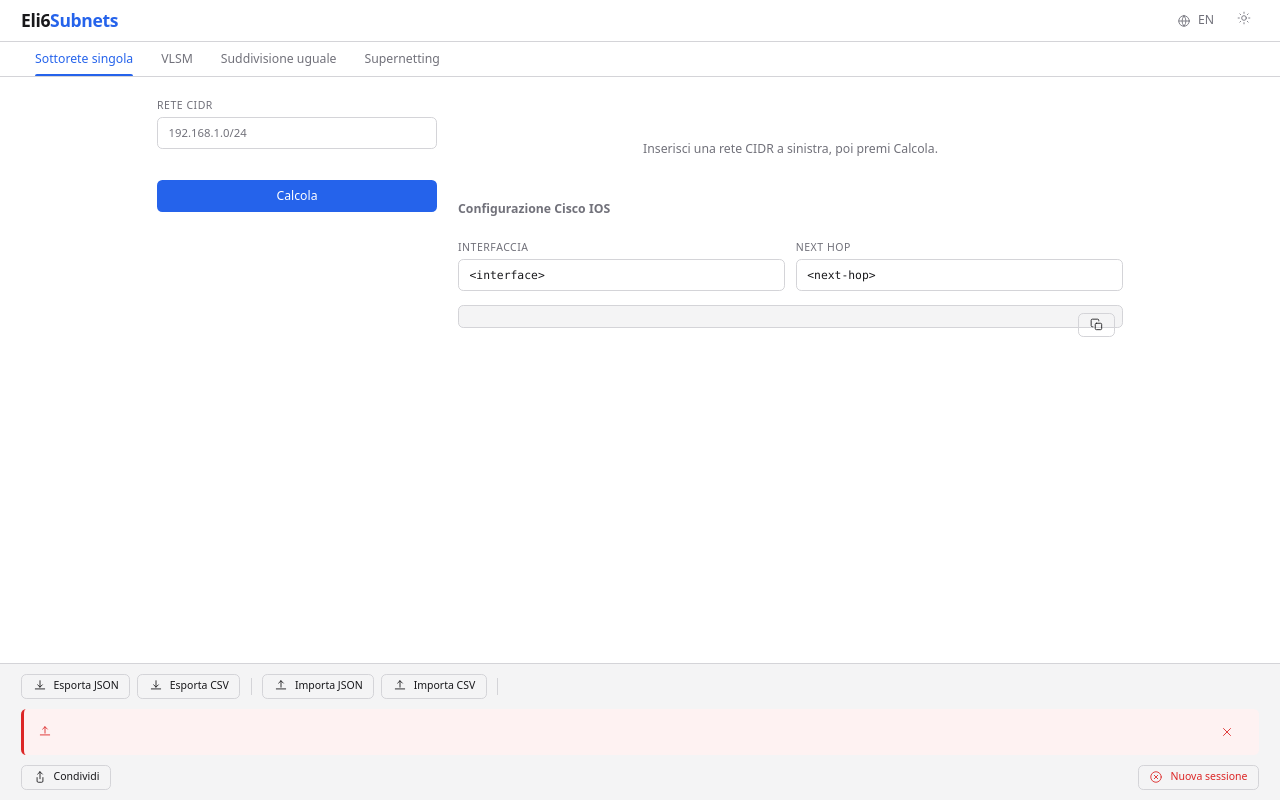
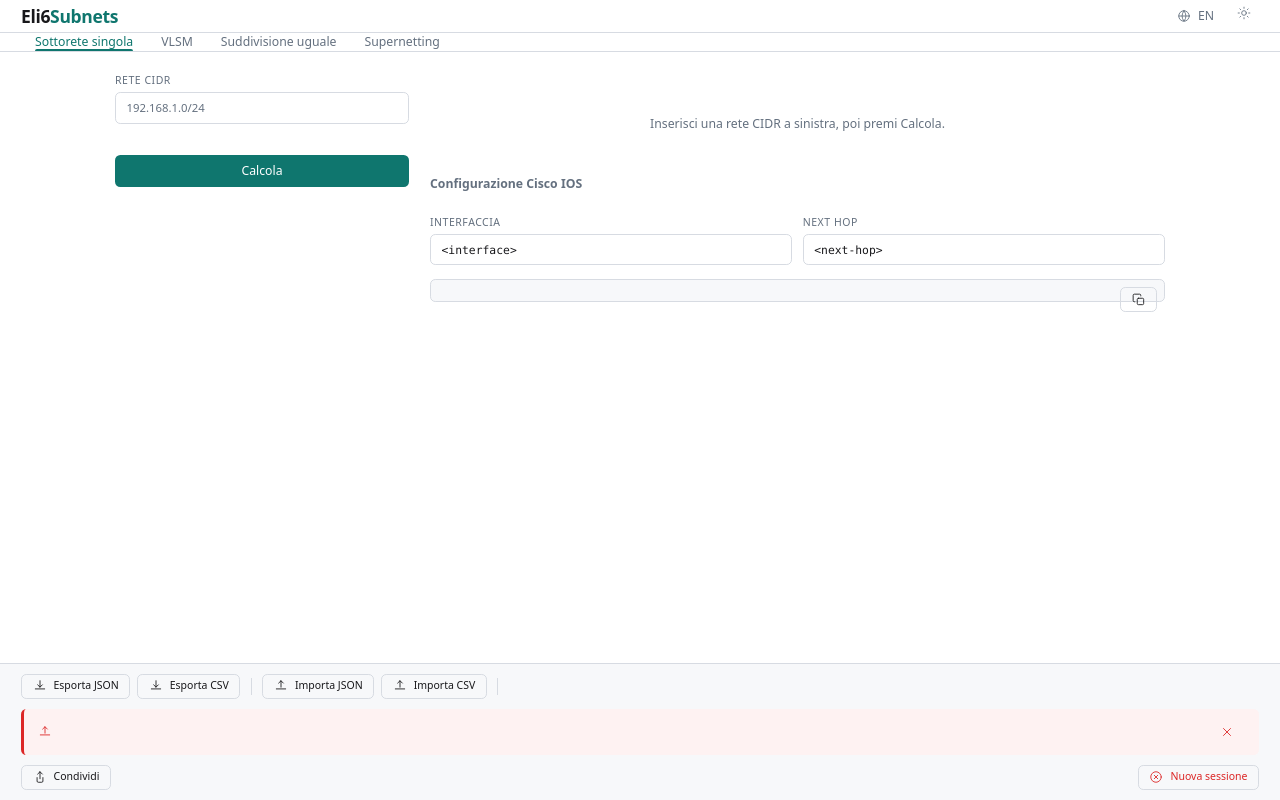
Before and after one commit to EliseyRotar/Eli6Subnets, a website built with Vite: page index.html in a window 1280 px wide. Built offline with nearby package versions, Linux system fonts and the light colour scheme.

Commit message:
style: go dark-first with a teal accent and blue secondary

```diff
--- a/src/styles/tokens.css
+++ b/src/styles/tokens.css
@@ -1,39 +1,53 @@
 /*
-  Design tokens for Eli6Subnets.
+  Design tokens for Eli6Subnets — dark-first dashboard.
 
-  Accent colour: #2563eb (blue-600).
-  Rationale: reads as a technical/network-tool colour; achieves WCAG AA
-  contrast (4.7:1) on both white (#fff) and the dark background (#0f0f13);
-  avoids the cliché cyan-violet gradient common in AI-generated UIs.
+  Accent (primary): teal #2dd4bf on dark / #0f766e on light.
+  Rationale: reads as an operational/network colour (the look of the
+  reference dashboard the redesign is based on), keeps WCAG AA contrast
+  against both schemes, and stays clear of the blue-violet gradient look.
 
-  Depth in the light theme is achieved through surface vs background
-  distinction and border weight — no shadows or gradients.
+  Secondary accent: blue (#60a5fa dark / #2563eb light) — reserved for
+  links, informational data and secondary series in charts, so primary
+  actions (teal) never compete with data (blue).
+
+  The dark scheme is the default theme; light is the override. Depth in
+  dark mode comes from surface steps plus a hairline border, in light mode
+  from surface vs background plus border weight.
 */
 
 :root {
-  /* ---------- Accent ---------- */
-  --color-accent:        #2563eb;
-  --color-accent-hover:  #1d4ed8;
-  --color-accent-active: #1e40af;
-  --color-accent-text:   #ffffff;
-  --color-accent-subtle: #eff6ff; /* tint for selected-tab background */
+  /* ---------- Primary accent: teal ---------- */
+  --color-accent:        #2dd4bf;
+  --color-accent-hover:  #5eead4;
+  --color-accent-active: #14b8a6;
+  --color-accent-text:   #06251f; /* text on filled accent buttons */
+  --color-accent-subtle: rgba(45, 212, 191, 0.12);
 
-  /* ---------- Neutrals (light theme defaults) ---------- */
-  --color-bg:            #ffffff;
-  --color-surface:       #f4f4f5;
-  --color-surface-2:     #e4e4e7; /* deeper surface, e.g. table header */
-  --color-border:        #d4d4d8;
-  --color-border-strong: #a1a1aa;
-  --color-text:          #18181b;
-  --color-text-muted:    #71717a;
+  /* ---------- Secondary accent: blue ---------- */
+  --color-secondary:        #60a5fa;
+  --color-secondary-subtle: rgba(96, 165, 250, 0.14);
+
+  /* ---------- Neutrals (dark theme = default) ---------- */
+  --color-bg:            #0a0e14;
+  --color-surface:       #121821;
+  --color-surface-2:     #1a2230;
+  --color-border:        #232c3b;
+  --color-border-strong: #33415a;
+  --color-text:          #e6edf6;
+  --color-text-muted:    #8b98ab;
 
   /* ---------- Semantic ---------- */
-  --color-success:       #16a34a;
-  --color-success-bg:    #f0fdf4;
-  --color-warning:       #d97706;
-  --color-warning-bg:    #fffbeb;
-  --color-error:         #dc2626;
-  --color-error-bg:      #fef2f2;
+  --color-success:       #4ade80;
+  --color-success-bg:    rgba(74, 222, 128, 0.10);
+  --color-warning:       #fbbf24;
+  --color-warning-bg:    rgba(251, 191, 36, 0.10);
+  --color-error:         #f87171;
+  --color-error-bg:      rgba(248, 113, 113, 0.10);
+
+  /* ---------- Elevation ---------- */
+  --shadow-sm: 0 1px 2px rgba(0, 0, 0, 0.40);
+  --shadow-md: 0 4px 14px rgba(0, 0, 0, 0.45);
+  --shadow-lg: 0 12px 32px rgba(0, 0, 0, 0.55);
 
   /* ---------- Typography ---------- */
   /* system-ui for prose; monospace stack for IP/numeric values */
@@ -58,32 +72,47 @@
   /* ---------- Radius ---------- */
   --radius-sm:  0.25rem;
   --radius-md:  0.375rem;
-  --radius-lg:  0.5rem;
+  --radius-lg:  0.625rem;
+  --radius-xl:  0.875rem;
 
   /* ---------- Transitions ---------- */
   --transition-fast: 120ms ease;
   --transition-base: 200ms ease;
 
   /* ---------- Layout ---------- */
-  --header-height:     3rem;
-  --tabbar-height:     2.5rem;
-  --content-max-width: 72rem;
-  --input-col-width:   20rem;
+  --sidebar-width:     15rem;
+  --topbar-height:     3.25rem;
+  --content-max-width: 78rem;
+  --input-col-width:   21rem;
 }
 
-/* ---------- Dark theme overrides ---------- */
-[data-theme="dark"] {
-  --color-bg:            #0f0f13;
-  --color-surface:       #1c1c23;
-  --color-surface-2:     #27272f;
-  --color-border:        #3f3f46;
-  --color-border-strong: #71717a;
-  --color-text:          #fafafa;
-  --color-text-muted:    #a1a1aa;
+/* ---------- Light theme overrides ---------- */
+[data-theme="light"] {
+  --color-accent:        #0f766e;
+  --color-accent-hover:  #115e59;
+  --color-accent-active: #134e4a;
+  --color-accent-text:   #ffffff;
+  --color-accent-subtle: rgba(15, 118, 110, 0.10);
 
-  --color-accent-subtle: #1e3a8a1a; /* very low-opacity blue for dark surfaces */
+  --color-secondary:        #2563eb;
+  --color-secondary-subtle: rgba(37, 99, 235, 0.08);
 
-  --color-success-bg:    #052e16;
-  --color-warning-bg:    #1c1400;
-  --color-error-bg:      #1c0707;
+  --color-bg:            #ffffff;
+  --color-surface:       #f7f8fa;
+  --color-surface-2:     #eceef2;
+  --color-border:        #d7dbe2;
+  --color-border-strong: #a8b0bd;
+  --color-text:          #18181b;
+  --color-text-muted:    #64707f;
+
+  --color-success:       #16a34a;
+  --color-success-bg:    #f0fdf4;
+  --color-warning:       #b45309;
+  --color-warning-bg:    #fffbeb;
+  --color-error:         #dc2626;
+  --color-error-bg:      #fef2f2;
+
+  --shadow-sm: 0 1px 2px rgba(15, 23, 42, 0.06);
+  --shadow-md: 0 4px 14px rgba(15, 23, 42, 0.08);
+  --shadow-lg: 0 12px 32px rgba(15, 23, 42, 0.12);
 }
```
